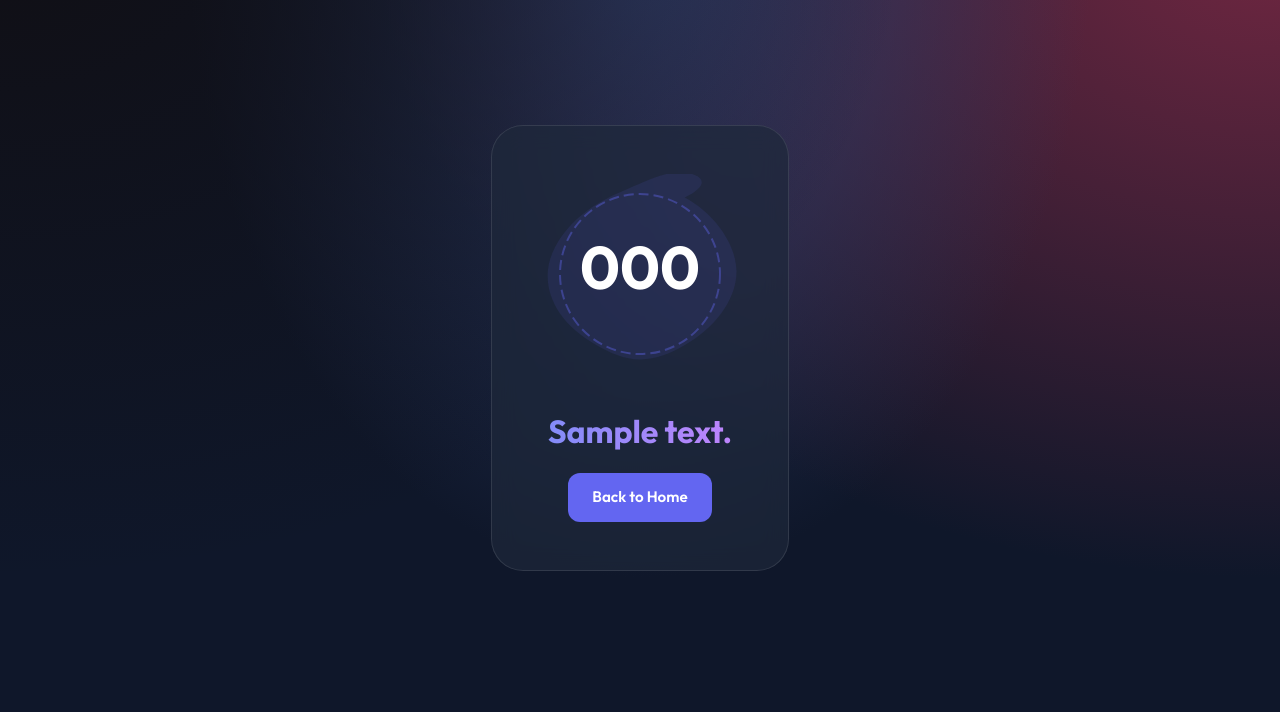
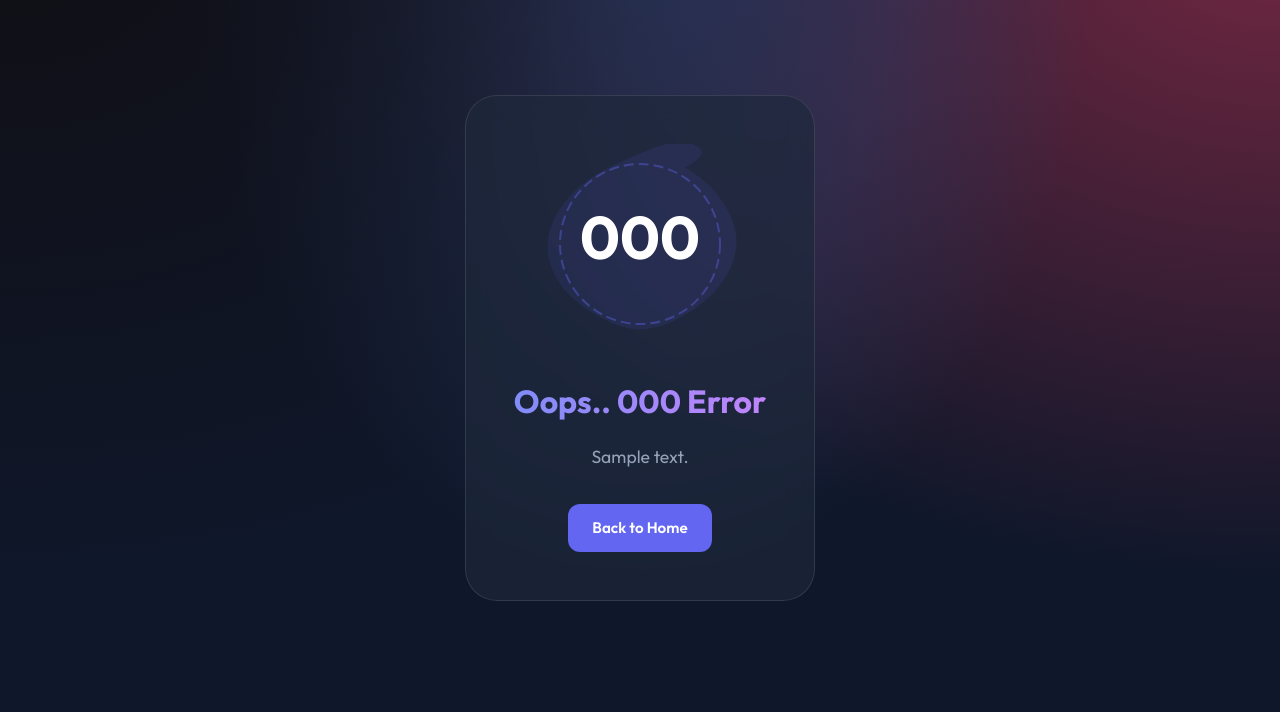
Before and after one commit to tehritarun/FastAPI_Blog, a FastAPI app: template templates/error.html in a window 1280 px wide. Shown: the part 70-782 px from the top of the page. Run offline with FastAPI, Linux system fonts and the light colour scheme; the template is opened without the code that fills it: most values are stand-ins (such as "Sample title", 1, 10 or a date in 2020).

Commit message:
Minor Changes

```diff
--- a/main.py
+++ b/main.py
@@ -111,7 +111,7 @@ def validation_exception_handler(request: Request, exception: RequestValidationE
         context={
             "status_code": status.HTTP_422_UNPROCESSABLE_CONTENT,
             "title": status.HTTP_422_UNPROCESSABLE_CONTENT,
-            "details": exception.errors(),
+            "details": "Invalid request. Please check your request and try again..",
         },
         status_code=status.HTTP_422_UNPROCESSABLE_CONTENT,
     )
--- a/templates/error.html
+++ b/templates/error.html
@@ -43,7 +43,8 @@
             </circle>
           </svg>
         </div>
-        <h1 class="error-title">{{ details }}</h1>
+        <h1 class="error-title">Oops.. {{ status_code }} Error</h1>
+<p class="error-text">{{ details }}</p>
         <div class="error-actions">
           <a href="{{ url_for("home") }}" class="btn btn-primary">Back to Home</a>
         </div>
```
